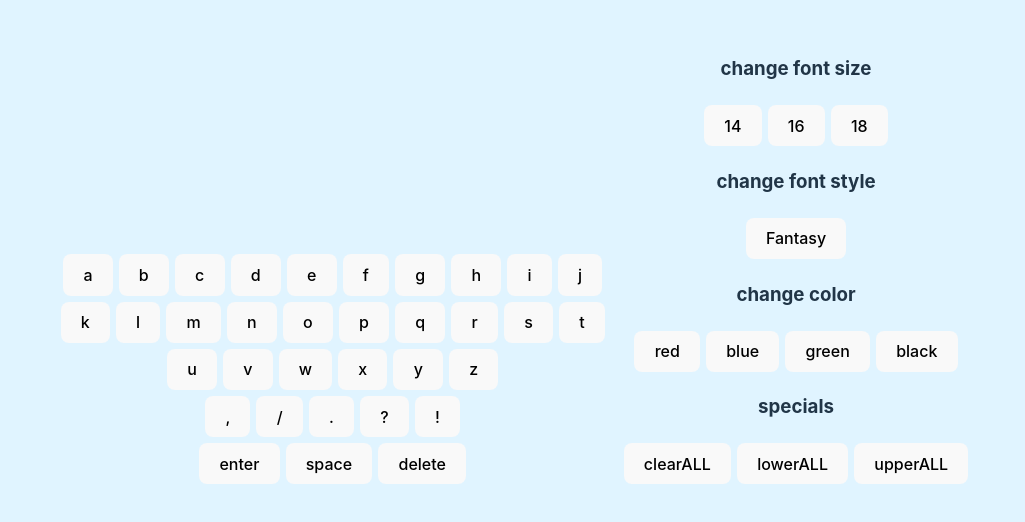
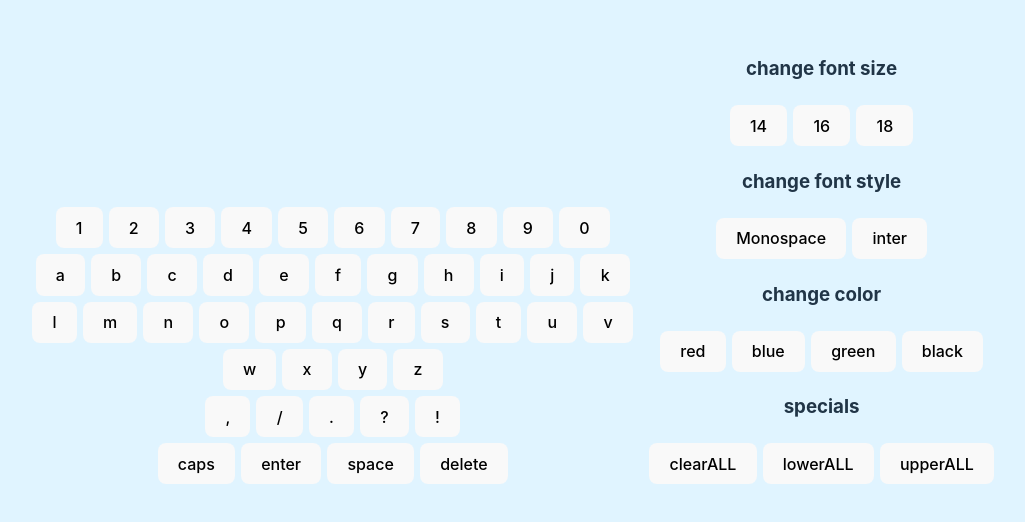
Before and after one commit to chentzriker/textEditor, a React (Vite) app: page / in a window 1280 px wide. Shown: the part 138-660 px from the top of the page, without its empty margins (132-1157 px from the left). Built offline with nearby package versions, Linux system fonts and the light colour scheme.

Commit message:
caps button

```diff
--- a/src/components/Keyboard.jsx
+++ b/src/components/Keyboard.jsx
@@ -4,17 +4,22 @@ function Keyboard(props) {
       {letter}
     </button>
   ));
-
   const essentials = [",", "/", ".", "?", "!"];
-
+  const numbers = ["1", "2", "3", "4", "5", "6", "7", "8", "9", "0"]
   const otherBtns = essentials.map((char, index) => (
+    <button id={index} key={index} onClick={(e) => props.handlePressLetter(e)}>
+      {char}
+    </button>
+  ));
+  const numberButtons = numbers.map((char, index) => (
     <button id={index} key={index} onClick={(e) => props.handlePressLetter(e)}>
       {char}
     </button>
   ));
   return (
     <div className="container-keyboard">
-      {keyboard} <br /> {otherBtns} <br />
+      {numberButtons} <br /> {keyboard} <br /> {otherBtns} <br />
+      <button onClick={(e) => props.changeLanguage(e)}>caps</button>
       <button onClick={(e) => props.handlePressLetter(e)}>enter</button>
       <button onClick={(e) => props.handlePressLetter(e)}>space</button>
       <button onClick={(e) => props.handlePressLetter(e)}>delete</button>
--- a/src/components/StyleText.jsx
+++ b/src/components/StyleText.jsx
@@ -6,7 +6,8 @@ function StyleText(props) {
       <button onClick = {(e) => props.changeSize(e)}>16</button>
       <button onClick = {(e) => props.changeSize(e)}>18</button>
       <h3>change font style</h3>
-      <button onClick = {(e) => props.changeFontFamily(e)}>Fantasy</button>
+      <button onClick = {(e) => props.changeFontFamily(e)}>Monospace</button>
+      <button onClick = {(e) => props.changeFontFamily(e)}>inter</button>
       <h3>change color</h3>
       <button onClick = {(e) => props.changeColor(e)}>red</button>
       <button onClick = {(e) => props.changeColor(e)}>blue</button>
--- a/src/index.css
+++ b/src/index.css
@@ -81,7 +81,7 @@ button:focus-visible {
 }
 
 .container-keyboard{
-  max-width: 45vw;
+  max-width: 49vw;
 }
 
 h3{
```
